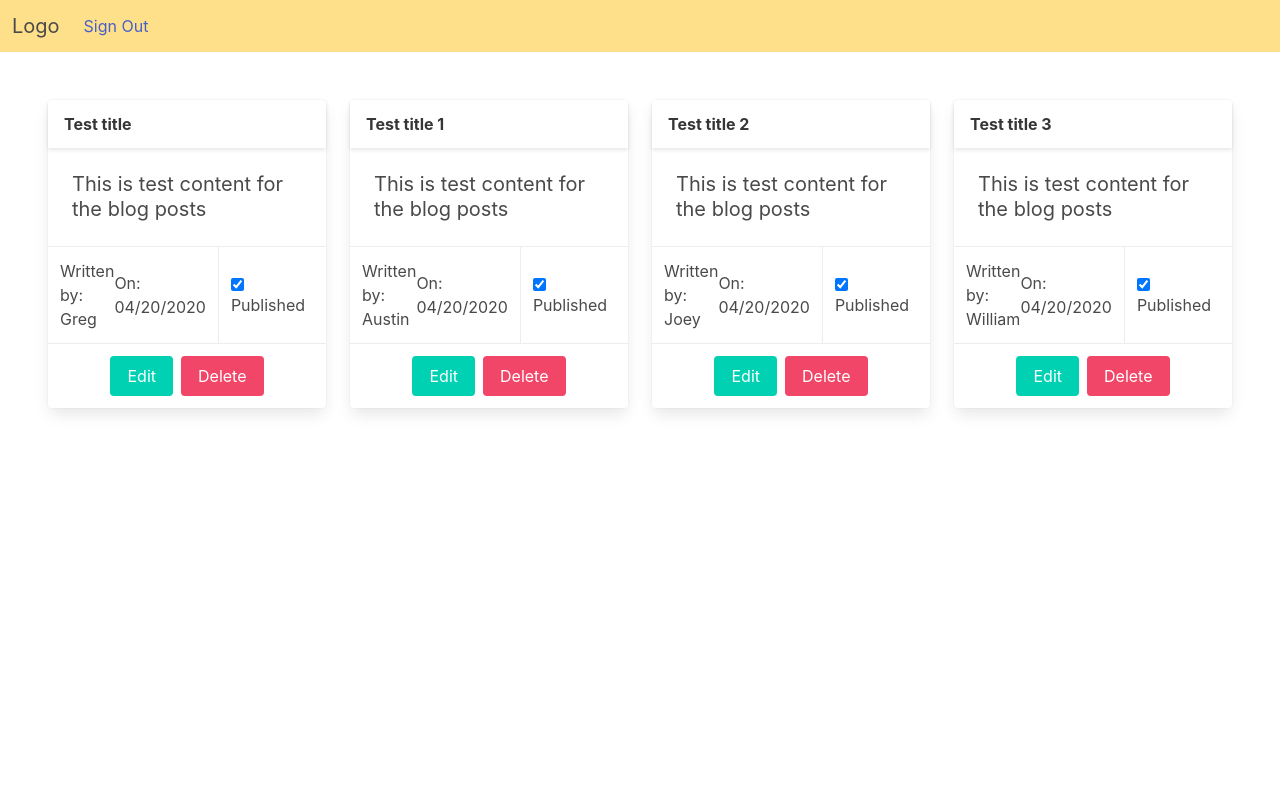
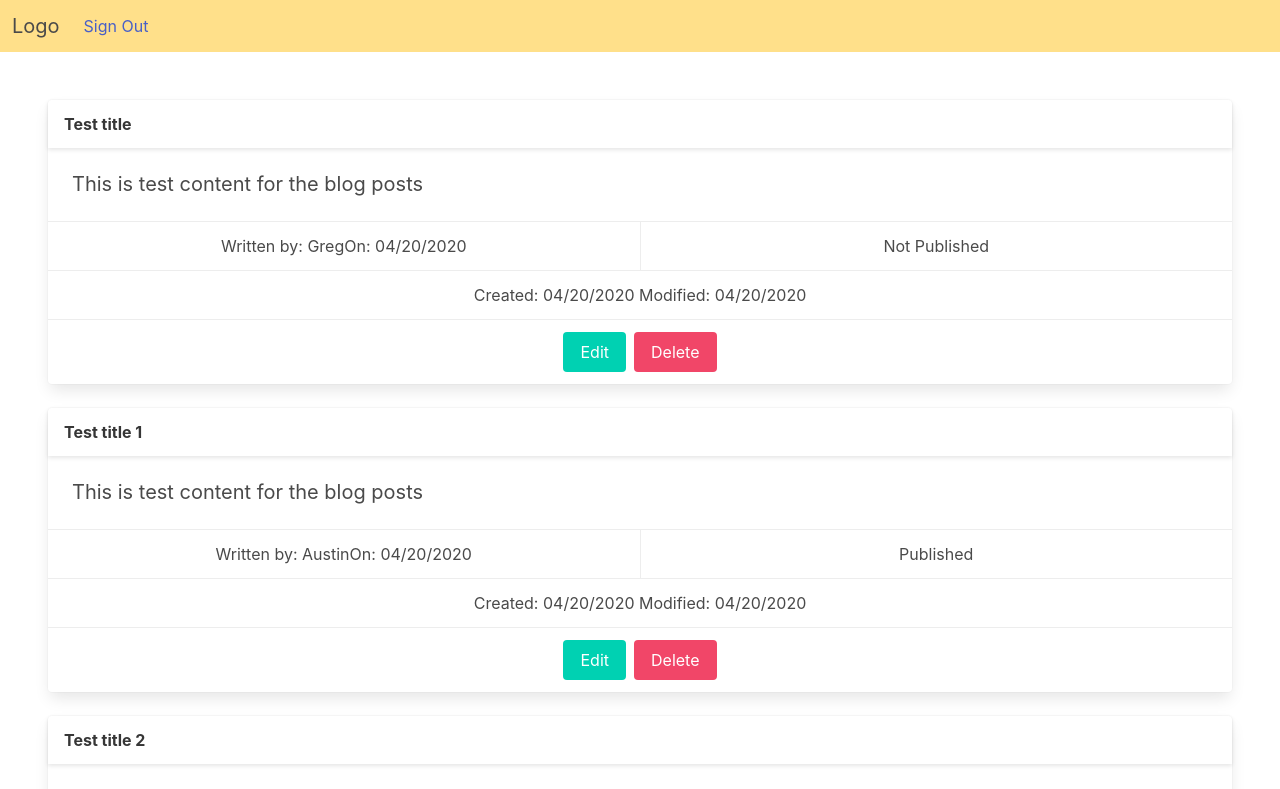
Before and after one commit to aahler/dat-sweet-frontend, an Angular app: page /home in a window 1280 px wide. Shown: the top 789 px of the page. Built offline with nearby package versions, Linux system fonts and the light colour scheme.

Commit message:
up[dated edit component.

```diff
--- a/src/app/components/edit/edit.component.html
+++ b/src/app/components/edit/edit.component.html
@@ -12,6 +12,19 @@
           <input class="input is-primary" [(ngModel)]="data.title" />
         </div>
       </div>
+      <div class="field">
+        <div class="control">
+          <label class="label">Post content</label>
+          <textarea
+            class="textarea is-primary"
+            [(ngModel)]="data.content"
+          ></textarea>
+        </div>
+      </div>
+      <label class="checkbox">
+        <input type="checkbox" [(ngModel)]="data.published" />
+        Published
+      </label>
     </section>
     <footer class="modal-card-foot">
       <div class="buttons">
--- a/src/app/components/home/home.component.html
+++ b/src/app/components/home/home.component.html
@@ -1,7 +1,7 @@
 <app-header></app-header>
 <div class="section">
-  <div class="columns">
-    <div class="column" *ngFor="let post of blogPosts; let i = index">
+  <div class="columns" *ngFor="let post of blogPosts; let i = index">
+    <div class="column">
       <div class="card">
         <div class="card-header">
           <h2 class="card-header-title">{{ post.title }}</h2>
@@ -11,14 +11,23 @@
         </div>
         <div class="card-footer">
           <div class="card-footer-item">
-            <p>Written by: {{ post.author.name }}</p>
-            <p>On: {{ post.dateCreated | date: "MM/dd/yyyy" }}</p>
+            <div>
+              <p>Written by: {{ post.author.name }}</p>
+            </div>
+            <div>
+              <p>On: {{ post.dateCreated | date: "MM/dd/yyyy" }}</p>
+            </div>
           </div>
           <div class="card-footer-item">
-            <label class="checkbox">
-              <input type="checkbox" [(ngModel)]="post.published" />
-              Published
-            </label>
+            <p>{{ post.published ? "Published" : "Not Published" }}</p>
+          </div>
+        </div>
+        <div class="card-footer">
+          <div class="card-footer-item">
+            <p>
+              Created: {{ post.dateCreated | date: "MM/dd/yyyy" }} Modified:
+              {{ post.lastModified | date: "MM/dd/yyyy" }}
+            </p>
           </div>
         </div>
         <div class="card-footer">
--- a/src/assets/fakeBlogPosts.ts
+++ b/src/assets/fakeBlogPosts.ts
@@ -18,7 +18,7 @@ export class FakeData {
         avatar: "",
       },
       category: "Default",
-      published: true,
+      published: false,
       dateCreated: new Date(),
       datePublished: new Date(),
       lastModified: new Date(),
```
